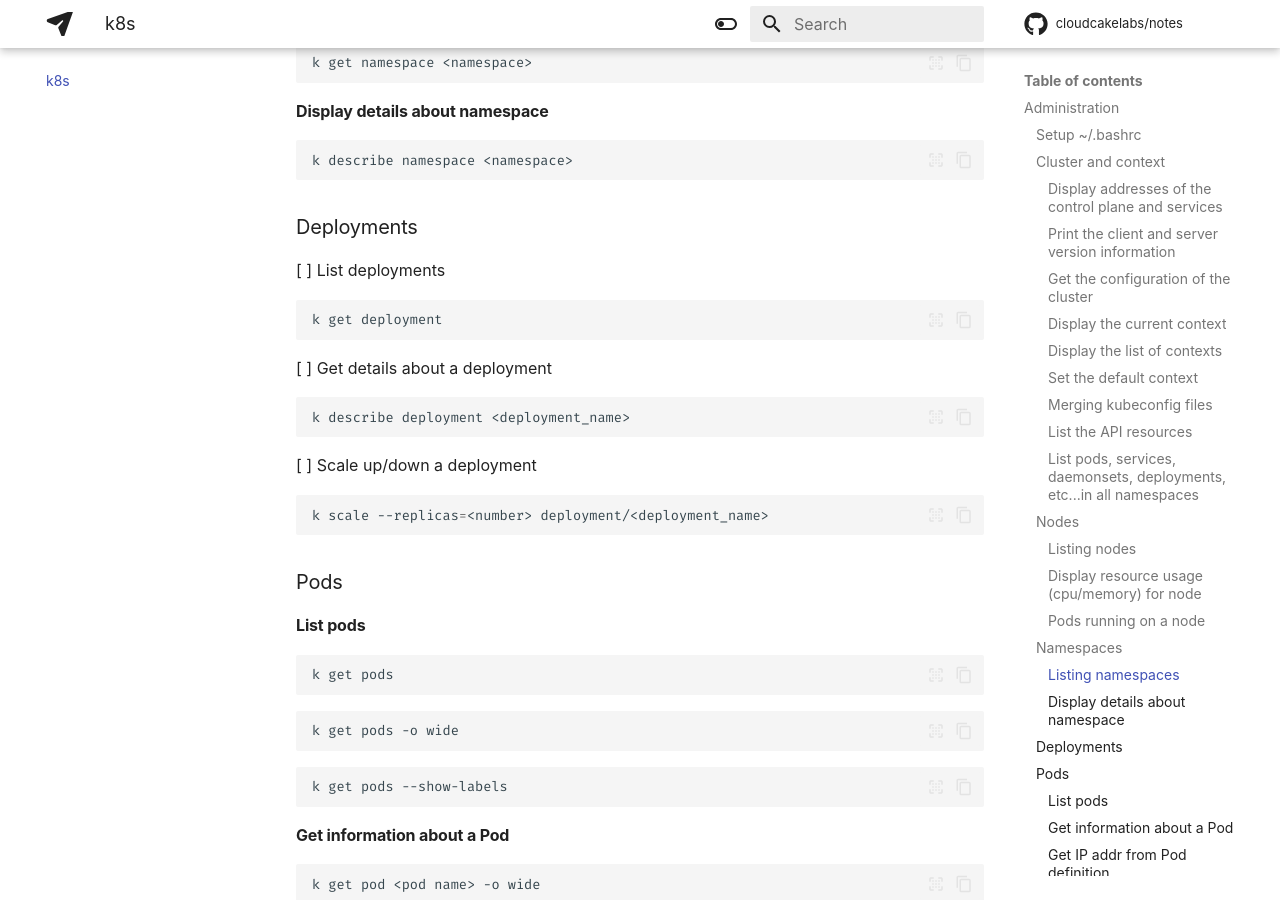
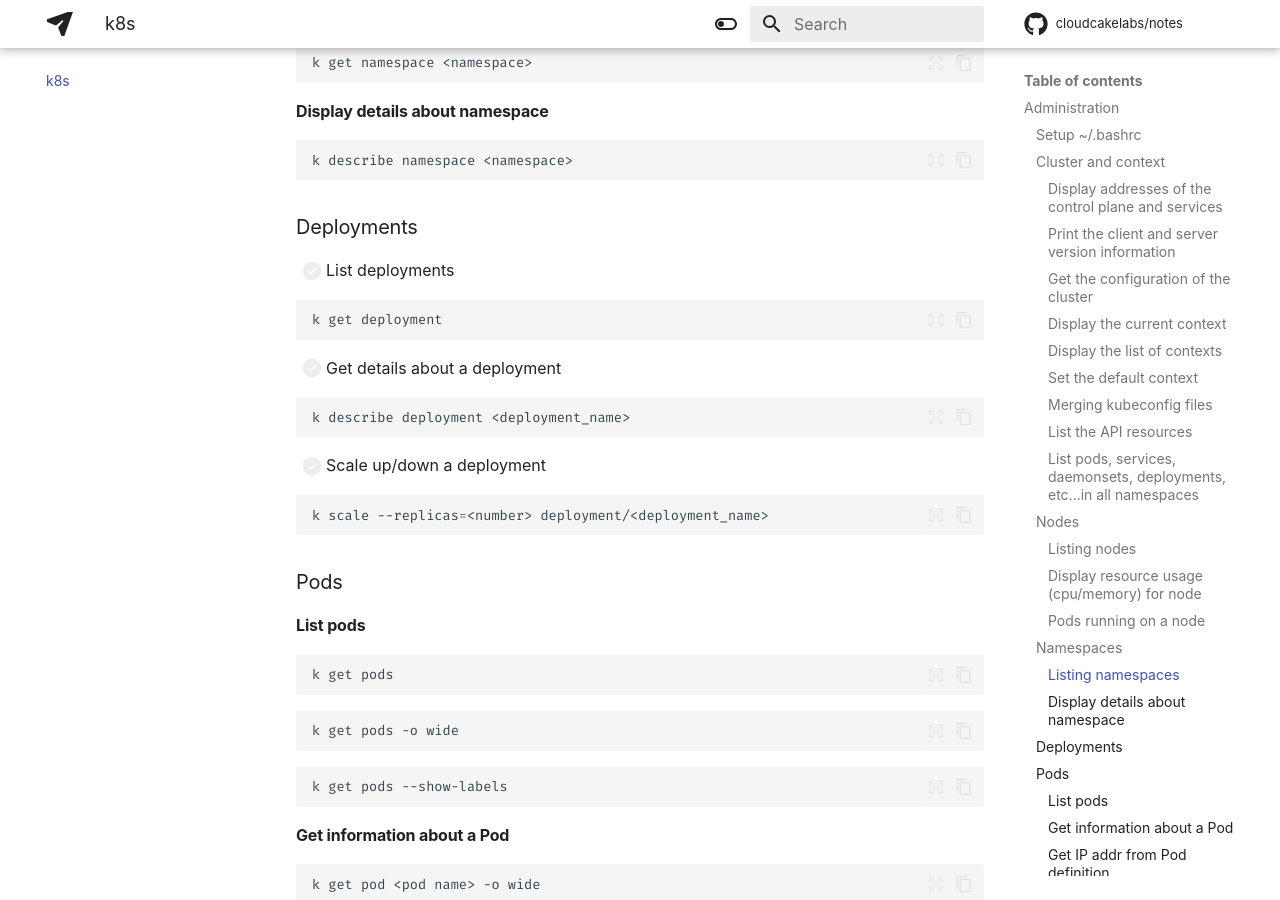
Before and after one commit to cloudcakelabs/notes, an MkDocs documentation site: the page built from docs/k8s.md, in a window 1280 px wide and 900 px high, scrolled down 1968 px. Built offline with MkDocs 1.6.1 and Material for MkDocs 9.7.7, drawn with Linux system fonts in a browser that asks for light colours; some web fonts are replaced; comment, search, counter and statistics services are not loaded.

Commit message:
Update notes.

````diff
--- a/docs/k8s.md
+++ b/docs/k8s.md
@@ -114,19 +114,19 @@ k describe namespace <namespace>
 
 ### Deployments
 
-[ ] List deployments
+- [ ] List deployments
 
 ```sh
 k get deployment
 ```
 
-[ ] Get details about a deployment
+- [ ] Get details about a deployment
 
 ```sh
 k describe deployment <deployment_name>
 ```
 
-[ ] Scale up/down a deployment
+- [ ] Scale up/down a deployment
 
 ```sh
 k scale --replicas=<number> deployment/<deployment_name>
````
